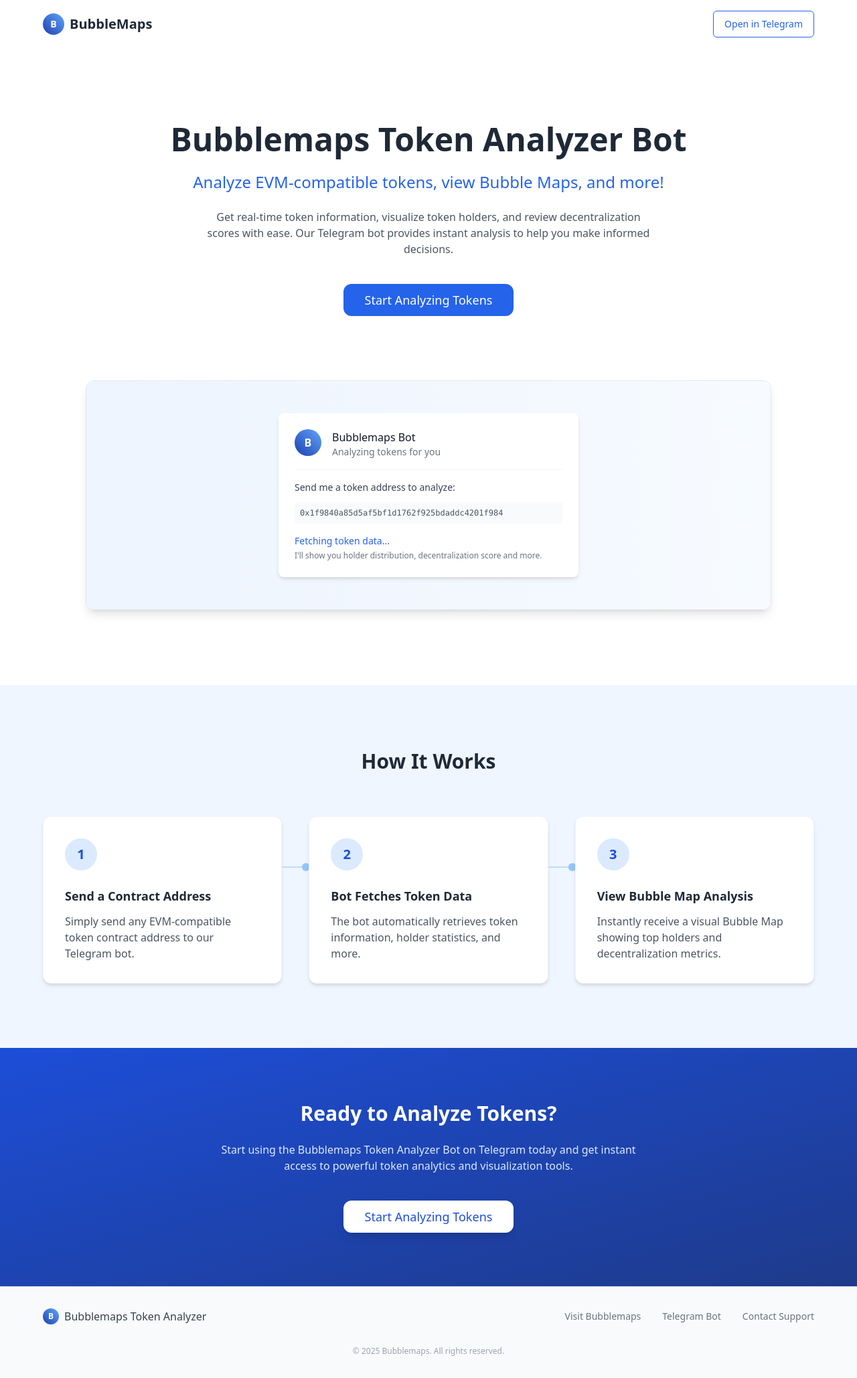
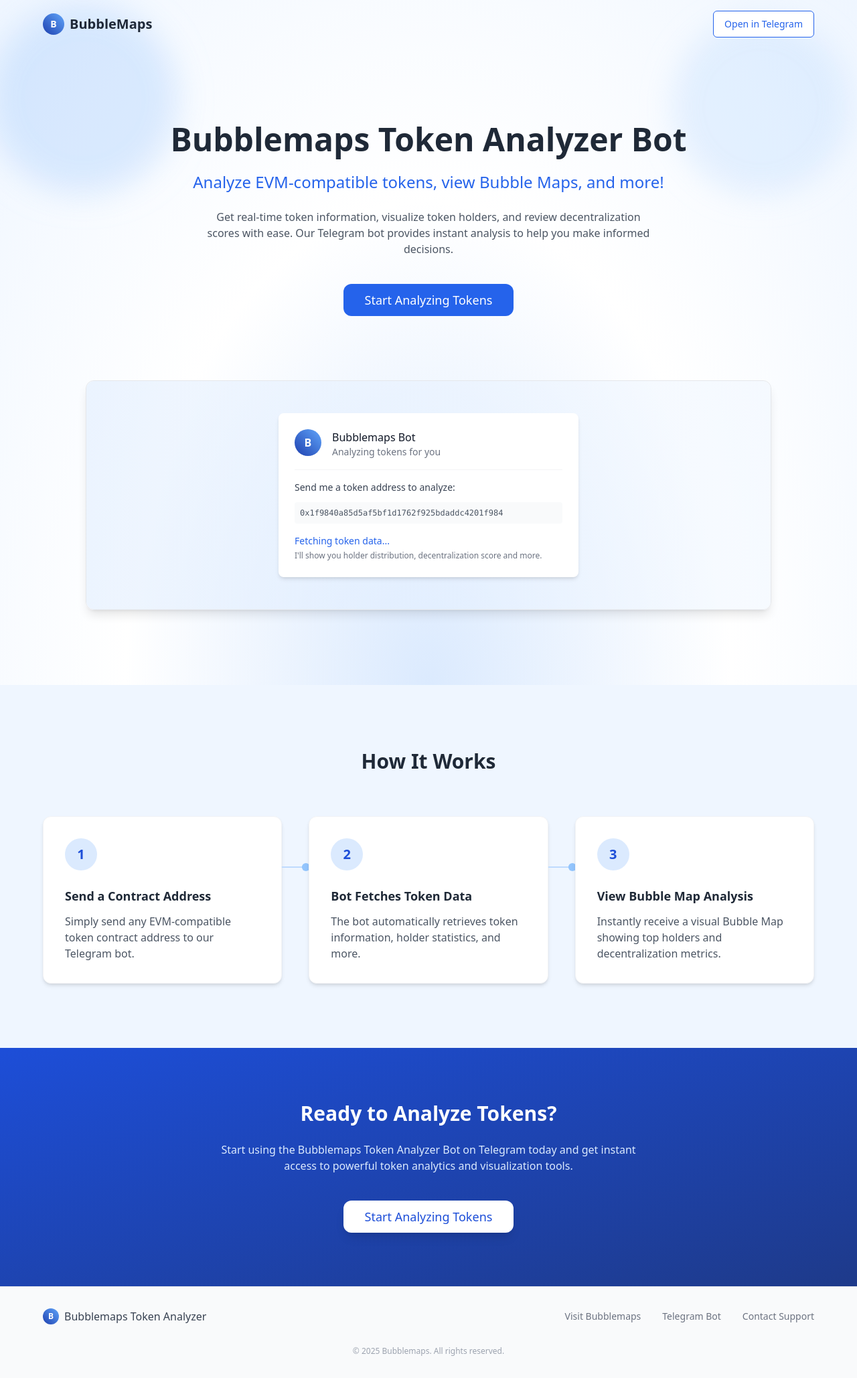
Before and after one commit to hariFED/bubble-vision-token-view, a React (Vite) app: page / in a window 1280 px wide. Shown: the whole page at 67% size. Built offline with nearby package versions, Linux system fonts and the light colour scheme.

Commit message:
Add background and motion gradients
Implement background and motion gradients for the website.

```diff
--- a/src/index.css
+++ b/src/index.css
@@ -1,3 +1,4 @@
+
 @tailwind base;
 @tailwind components;
 @tailwind utilities;
@@ -99,3 +100,13 @@
     @apply bg-background text-foreground;
   }
 }
+
+@layer utilities {
+  .animation-delay-2000 {
+    animation-delay: 2s;
+  }
+
+  .animation-delay-4000 {
+    animation-delay: 4s;
+  }
+}
--- a/src/pages/Index.tsx
+++ b/src/pages/Index.tsx
@@ -8,7 +8,14 @@ import Footer from '@/components/Footer';
 
 const Index = () => {
   return (
-    <div className="min-h-screen flex flex-col bg-white">
+    <div className="min-h-screen flex flex-col relative overflow-hidden">
+      <div className="absolute inset-0 bg-gradient-radial from-bubble-100 via-white to-bubble-50 z-0"></div>
+      <div className="absolute inset-0 z-0">
+        <div className="absolute top-0 -left-4 w-72 h-72 bg-bubble-400 rounded-full mix-blend-multiply filter blur-xl opacity-20 animate-blob"></div>
+        <div className="absolute top-0 -right-4 w-72 h-72 bg-blue-300 rounded-full mix-blend-multiply filter blur-xl opacity-20 animate-blob animation-delay-2000"></div>
+        <div className="absolute -bottom-8 left-20 w-72 h-72 bg-bubble-200 rounded-full mix-blend-multiply filter blur-xl opacity-20 animate-blob animation-delay-4000"></div>
+      </div>
+      <div className="relative z-10 flex flex-col min-h-screen">
         <Header />
         <main className="flex-grow">
           <HeroSection />
@@ -17,6 +24,7 @@ const Index = () => {
         </main>
         <Footer />
       </div>
+    </div>
   );
 };
 
--- a/tailwind.config.ts
+++ b/tailwind.config.ts
@@ -105,16 +105,39 @@ export default {
 				'fade-up': {
 					'0%': { opacity: '0', transform: 'translateY(20px)' },
 					'100%': { opacity: '1', transform: 'translateY(0)' }
+				},
+				blob: {
+					'0%': {
+						transform: 'translate(0px, 0px) scale(1)'
+					},
+					'33%': {
+						transform: 'translate(30px, -50px) scale(1.1)'
+					},
+					'66%': {
+						transform: 'translate(-20px, 20px) scale(0.9)'
+					},
+					'100%': {
+						transform: 'translate(0px, 0px) scale(1)'
+					}
 				}
 			},
 			animation: {
 				'accordion-down': 'accordion-down 0.2s ease-out',
 				'accordion-up': 'accordion-up 0.2s ease-out',
 				'fade-in': 'fade-in 0.5s ease-out',
-				'fade-up': 'fade-up 0.7s ease-out'
+				'fade-up': 'fade-up 0.7s ease-out',
+				'blob': 'blob 7s infinite'
 			},
 			backgroundImage: {
 				'gradient-radial': 'radial-gradient(var(--tw-gradient-stops))',
+			},
+			utilities: {
+				'.animation-delay-2000': {
+					'animation-delay': '2s',
+				},
+				'.animation-delay-4000': {
+					'animation-delay': '4s',
+				},
 			}
 		}
 	},
```
Lines whose indentation alone changed are shown as unchanged.
